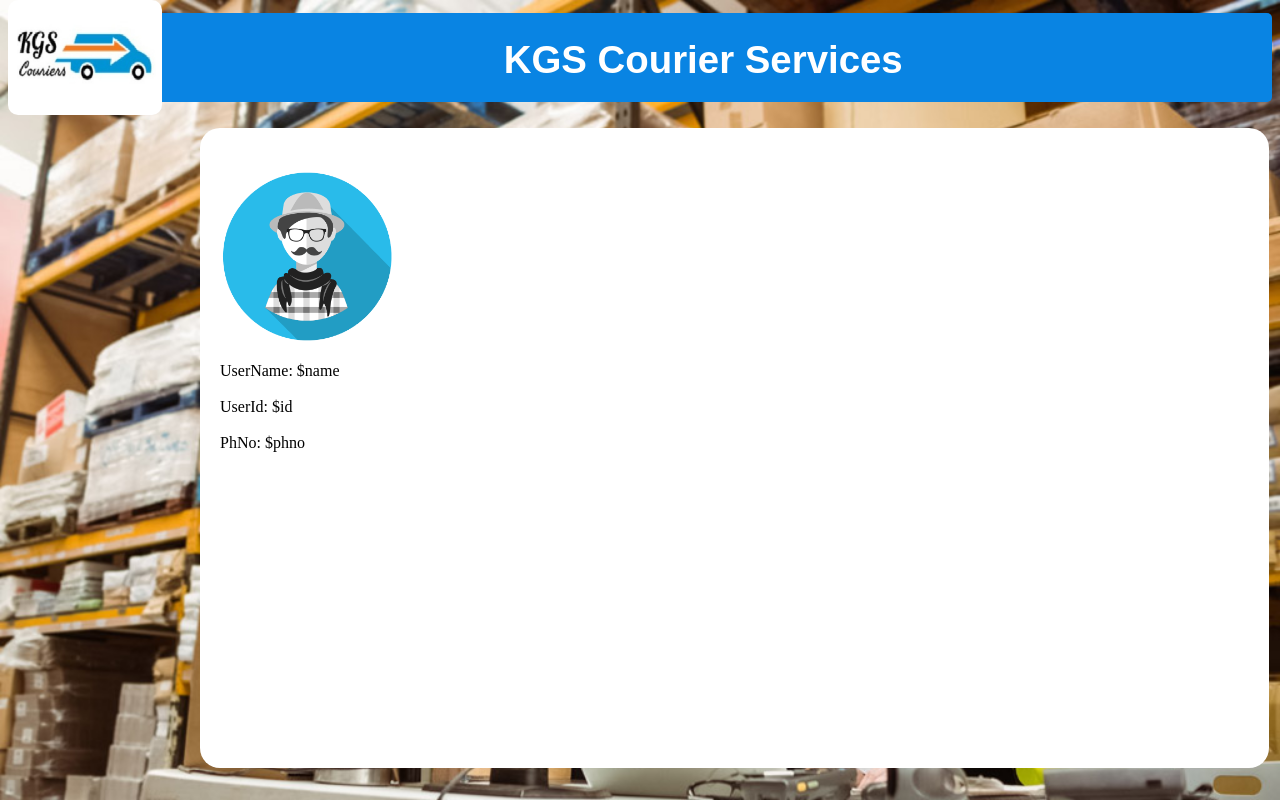
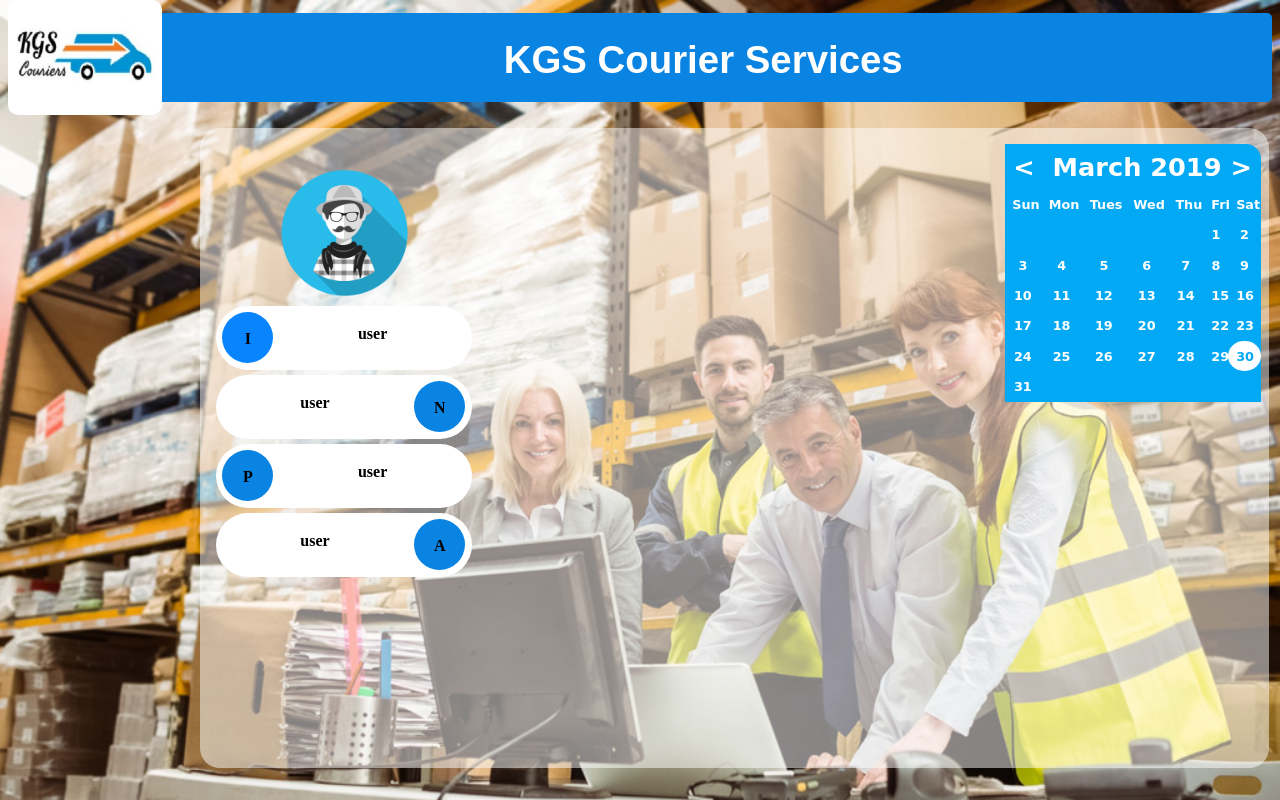
Before and after one commit to kv9c12/Website, a PHP site: page /menu/homepage.php in a window 1280 px wide. Run offline with PHP 8.4, Linux system fonts and the light colour scheme.

Commit message:
Bullet names and calendar added

```diff
--- /dev/null
+++ b/SampleLoginPage/Javascript/calendar.js
@@ -0,0 +1,87 @@
+function displayCalendar(){
+
+
+ var htmlContent ="";
+ var FebNumberOfDays ="";
+ var counter = 1;
+
+
+ var dateNow = new Date();
+ var month = dateNow.getMonth();
+
+ var nextMonth = month+1; //+1; //Used to match up the current month with the correct start date.
+ var prevMonth = month -1;
+ var day = dateNow.getDate();
+ var year = dateNow.getFullYear();
+
+
+ //Determing if February (28,or 29)
+ if (month == 1){
+    if ( (year%100!=0) && (year%4==0) || (year%400==0)){
+      FebNumberOfDays = 29;
+    }else{
+      FebNumberOfDays = 28;
+    }
+ }
+
+
+ // names of months and week days.
+ var monthNames = ["January","February","March","April","May","June","July","August","September","October","November", "December"];
+ var dayNames = ["Sunday","Monday","Tuesday","Wednesday","Thrusday","Friday", "Saturday"];
+ var dayPerMonth = ["31", ""+FebNumberOfDays+"","31","30","31","30","31","31","30","31","30","31"]
+
+
+ // days in previous month and next one , and day of week.
+ var nextDate = new Date(nextMonth +' 1 ,'+year);
+ var weekdays= nextDate.getDay();
+ var weekdays2 = weekdays
+ var numOfDays = dayPerMonth[month];
+
+
+
+
+ // this leave a white space for days of pervious month.
+ while (weekdays>0){
+    htmlContent += "<td class='monthPre'></td>";
+
+ // used in next loop.
+     weekdays--;
+ }
+
+ // loop to build the calander body.
+ while (counter <= numOfDays){
+
+     // When to start new line.
+    if (weekdays2 > 6){
+        weekdays2 = 0;
+        htmlContent += "</tr><tr>";
+    }
+
+
+
+   // if counter is current day.
+    // highlight current day using the CSS defined in header.
+    if (counter == day){
+        htmlContent +="<td class='dayNow'"+"'>"+counter+"</td>";
+    }else{
+        htmlContent +="<td class='monthNow' "+"'>"+counter+"</td>";
+    }
+
+    weekdays2++;
+    counter++;
+ }
+
+
+
+ // building the calendar html body.
+ var calendarBody = "<table class='calendar'> <tr class='monthNow'><th colspan='7'>"
+ + "< &nbsp"+monthNames[month]+" "+ year +"  >"+"</th></tr>";
+ calendarBody +="<tr class='dayNames'>  <td>Sun</td>  <td>Mon</td> <td>Tues</td>"+
+ "<td>Wed</td> <td>Thu</td> <td>Fri</td> <td>Sat</td> </tr>";
+ calendarBody += "<tr>";
+ calendarBody += htmlContent;
+ calendarBody += "</tr></table>";
+ // set the content of div .
+ document.getElementById("calendar").innerHTML=calendarBody;
+
+}
--- a/SampleLoginPage/css/webpage.css
+++ b/SampleLoginPage/css/webpage.css
@@ -103,36 +103,105 @@
   text-align: center;
   border-radius:50%;
 }
+
 #board{
-	background-color:white;
+	background-color: white;
 	position: absolute;
 	height:80%;
 	width:83.5%;
 	margin-left: 15%;
 	margin-top: 2%;
 	border-radius: 20px;
-	background-size: cover;
+	background-color: rgba(255,255,255,0.5);
 }
 #th1{
-	width: 20%;
+	width: 22vw;
+	height: 10vw;
+	border-radius: 10px;
+	/*background-color: black;*/
+}
+#th1 img{
+	width:10vw;
+}
+#th2{
+	width: 40vw;
+	height: 37.8vw;
+	border-radius: 10px;
+	/*background-color: black;*/
+}
+#th3{
+	width: 20vw;
 	height: 100%;
 	border-radius: 10px;
-	float: left;
+	/*background-color: black;*/
 }
-#th1 img{
-	width: 80%;
-	margin-left: 10%;
-	margin-top: 20%;
+.bulletl{
+	border-radius: 50%;
+	width: 4vw;
+	height: 4vw;
+	margin-left: 0.5vw;
+	margin-top: 0.5vw;
+	background-color: #0984ff;
+	float:left;
 }
-#th2{
-	width: 60%;
-	float: left;
-	height: 100%;
-	border-radius: 10px;
+.bulletr{
+	border-radius: 50%;
+	width: 4vw;
+	height: 4vw;
+	margin-top: 0.5vw;
+	margin-right: 0.5vw;
+	float:right;
 }
-#th3{
-	width: 20%;
-	float: left;
-	height: 100%;
-	border-radius: 10px;
+.buttonwrapper{
+	background-color: white;
+	width: 20vw;
+	height:5vw;
+	border-radius: 15vw;
+	margin-top: 5px;
+	margin-left: 1vw;
 }
+label{
+	margin-top: 1.5vw;
+	display: inline-block;
+	text-align: center;
+	word-wrap: break-word;
+	display: inline-block;
+}
+.monthPre{
+ color: white;
+ text-align: center;
+}
+.monthNow{
+ color: #FFFFFF;
+ text-align: center;
+}
+.dayNow{
+ color: #03A9F4;
+ text-align: center;
+ background-color: #FFFFFF;
+ border-radius: 50%;
+
+}
+.calendar td{
+padding: 3%;
+}
+.monthNow th{
+ color: #FFFFFF;
+ text-align: center;
+ font-size: 2vw;
+ padding: 3%;
+}
+.dayNames{
+ color: #FFFFFF;
+ text-align: center;
+}
+.calendar{
+  border-collapse: collapse;
+  background-color: #03A9F4;
+  border-radius: 0px 15px 0px 0px;
+  width: 100%;
+  font-family: Comic Sans MS;
+  font-size: 1vw;
+  margin-top: -15.6vw;
+  margin-right: -10vw;
+}
--- a/SampleLoginPage/login.php
+++ b/SampleLoginPage/login.php
@@ -1,6 +1,8 @@
 <?php
 session_start();
 require 'dbconfig/config.php';
+// Report all errors except E_NOTICE
+error_reporting(E_ALL ^ E_NOTICE);
 ?>
 <!DOCTYPE html>
 <html>
--- a/SampleLoginPage/menu/homepage.php
+++ b/SampleLoginPage/menu/homepage.php
@@ -3,30 +3,66 @@
 <head>
 	<title>Dashboard</title>
 <link rel="stylesheet" type="text/css" href="../css/webpage.css">
+<script src="../Javascript/calendar.js"></script>
 </head>
-<body style="background-image: url('../images/back.jpg');background-size: cover;">
+<body style="background-image: url('../images/back.jpg');background-size: cover;overflow: /*hidden*/;" scroll="yes" onload="displayCalendar()">
 	<img id="logo" src="../images/logo.png">
 	<div id="title"><center style="margin-left: 10%;"> KGS Courier Services </center></div>
 	<div id="board">
-		<div id="th1"><img src="../images/accimg.jpg">
-		<p>
-			&nbsp&nbsp&nbsp&nbsp  UserName: $name<br><br>
-			&nbsp&nbsp&nbsp&nbsp  UserId: $id<br><br>
-			&nbsp&nbsp&nbsp&nbsp  PhNo: $phno<br><br>
-		</p>
-		</div>
-				<div id="th2"></div>
-				<div id="th3"></div>
+		<table>
+				<th id="th1">
+					<div>
+						<img src="../images/accimg.jpg">
+						<div class="buttonwrapper">
+						<div class="bulletl">
+							<br />I
+						</div>
+						<label>
+						user
+						</label>
+						</div>
+						<div class="buttonwrapper">
+						<div class="bulletr" style="background-color: #0984e3">
+							<br/>N
+						</div>
+						<label>
+						user
+						</label>
+						</div>
+						<div class="buttonwrapper">
+						<div class="bulletl" style="background-color: #0984e3">
+							<br />P
+						</div>
+						<label>
+						user
+						</label>
+						</div>
+						<div class="buttonwrapper">
+						<div class="bulletr" style="background-color: #0984e3">
+							<br />A
+						</div>
+						<label>
+						user
+						</label>
+						</div>
+					</div>
+				</th>
+				<th id="th2">
+
+				</th>
+				<th id="th3">
+					<div id="calendar"></div>
+				</th>
+		</table>
 	</div>
 	<div id="menu">
 		<a href="homepage.php"><li style="margin-top: 10%;"><p>Dashboard</p></li></a>
-		<a href="order.php"><li><p>Place Order</p></li></a>
+		<a href="order.php" ><li><p>Place Order</p></li></a>
 		<a href="track.php"><li><p>Track</p></li></a>
 		<a href="request.php"><li><p>Requests</p></li></a>
 		<a href="payment.php"><li><p>Payment</p></li></a>
 		<a href="history.php"><li><p>Service History</p></li></a>
 		<a href="account.php"><li><p>Manage Account</p></li></a>
 	</div>
-
 </body>
 </html>
```
Also changed, not shown: SampleLoginPage/css/calendar.css (added, +35 -0 lines).
